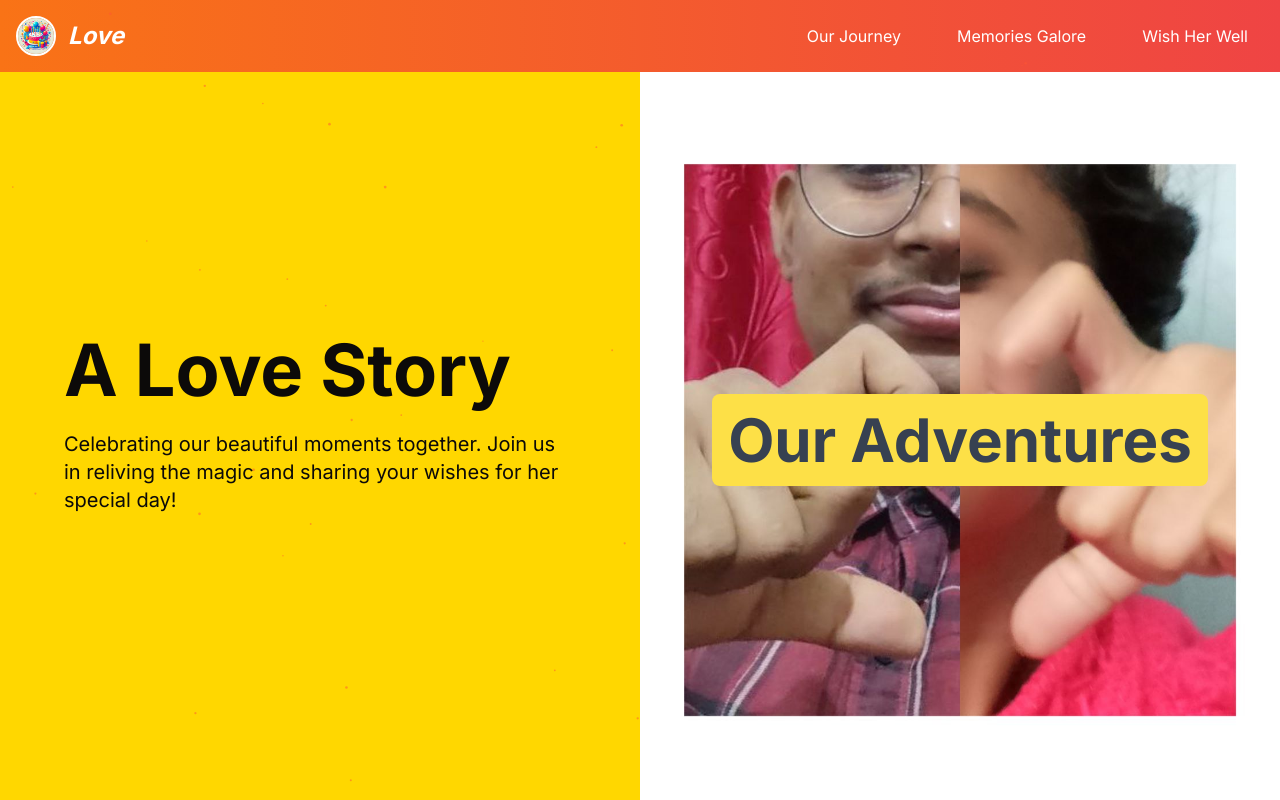
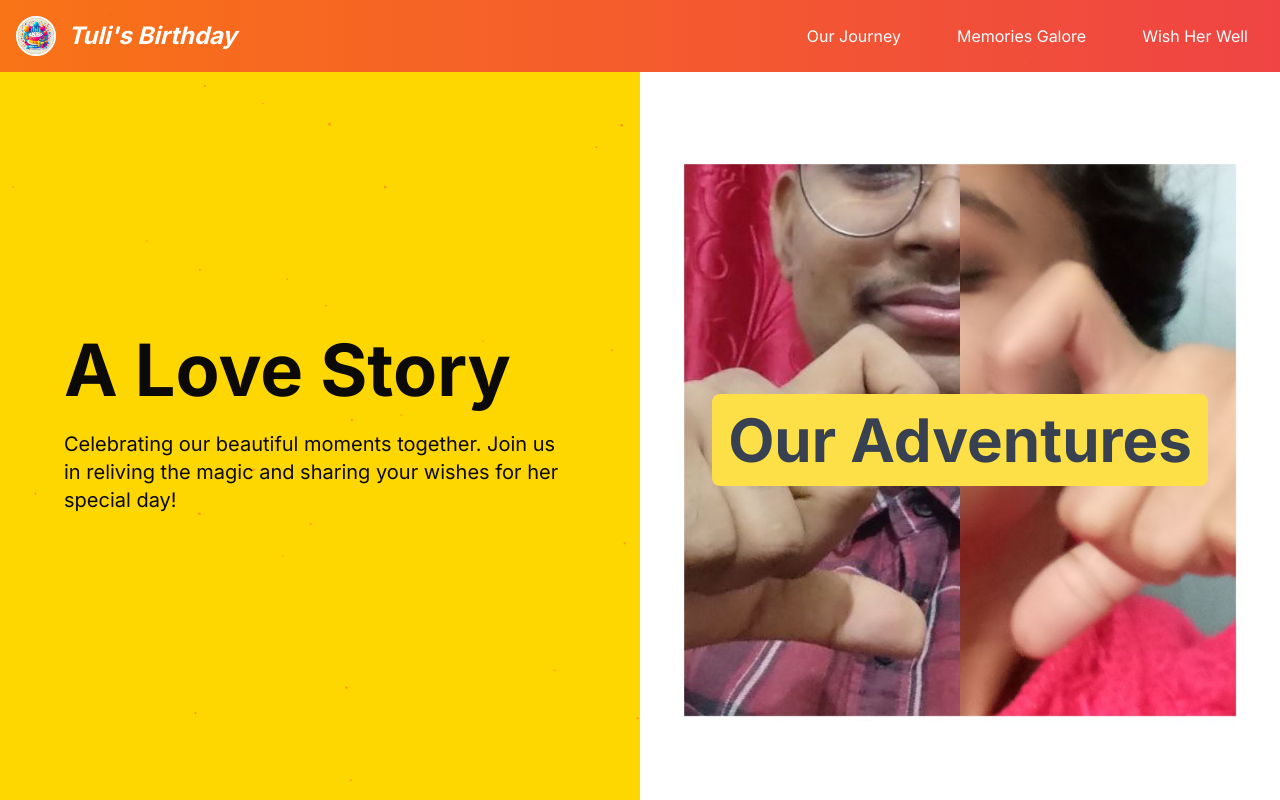
Before and after one commit to kekubhai/tuli-birthday, a Next.js app: page / in a window 1280 px wide. Shown: the top 800 px of the page. Built offline with nearby package versions, Linux system fonts and the light colour scheme.

Commit message:
Update navigation component to change title to 'Tuli's Birthday'

```diff
--- a/app/components/navigation.tsx
+++ b/app/components/navigation.tsx
@@ -28,7 +28,7 @@ export default function Navigation() {
               height={40}
               className="rounded-full border-2 border-white"
             />
-            <span className="text-2xl font-bold italic">Love</span>
+            <span className="text-2xl font-bold italic">Tuli&apos;s Birthday</span>
           </div>
 
           <div className="hidden md:flex items-center space-x-6">
```
